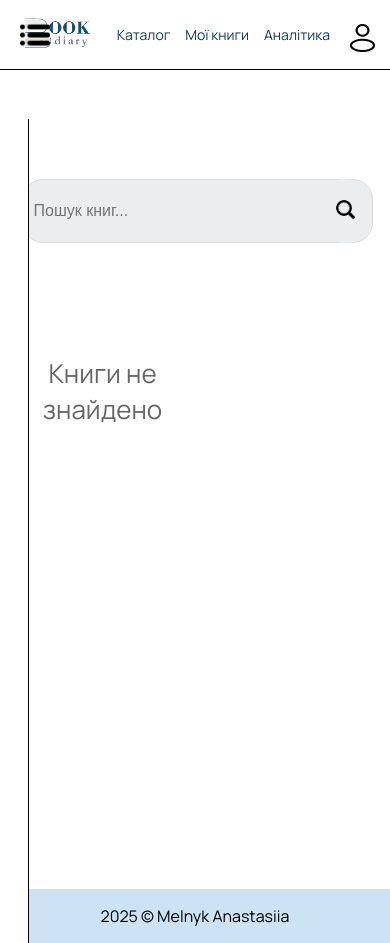
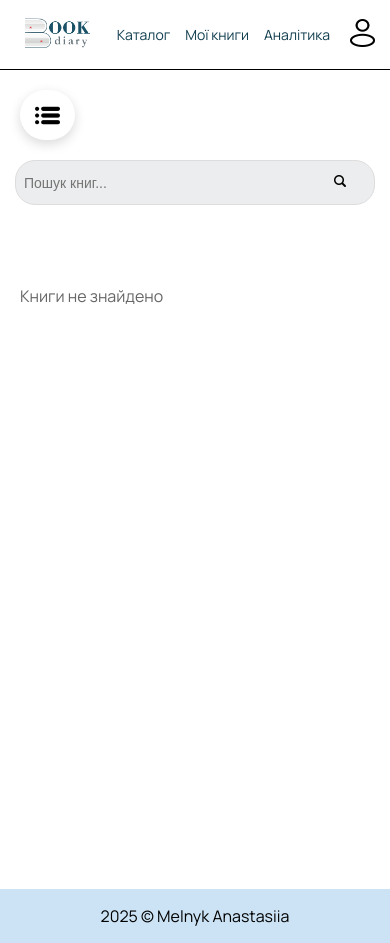
Before and after one commit to mlnk-nst/Book-diary, a PHP site: page /catalog.php in a window 390 px wide. Run offline with PHP 8.4, Linux system fonts and the light colour scheme; data that the repository does not hold is empty.

Commit message:
Адаптація каталог

```diff
--- a/style/style-cataloge.css
+++ b/style/style-cataloge.css
@@ -109,9 +109,8 @@
     margin-left: 380px;
     margin-right: 68px;
     display: grid;
-    grid-template-columns: repeat(6, 1fr) !important;
-    gap: 20px;
-
+    grid-template-columns: repeat(auto-fit, minmax(180px, 1fr));
+    gap: 30px;
 }
 
 
@@ -219,6 +218,10 @@
     }
 }
 
+.h4:hover {
+    color: rgb(0, 97, 114);
+}
+
 .top {
     display: flex;
     justify-content: space-between;
@@ -230,39 +233,21 @@
     margin-right: 52px;
 }
 
-@media (max-width: 1200px) {
-    .book-list {
-        grid-template-columns: repeat(4, 1fr) !important;
-    }
-}
-
-@media (max-width: 992px) {
-    .book-list {
-        grid-template-columns: repeat(3, 1fr) !important;
-    }
-}
-
-@media (max-width: 768px) {
-    .book-list {
-        grid-template-columns: repeat(2, 1fr) !important;
-    }
-}
-
-@media (max-width: 480px) {
-    .book-list {
-        grid-template-columns: 1fr !important;
-    }
-}
-
 .menu-toggle {
     display: none;
     position: fixed;
     top: 20px;
     left: 20px;
     z-index: 100;
-    background: transparent;
     border: none;
     cursor: pointer;
+    background-color: #fff;
+    border-radius: 25px;
+    margin-top: 90px;
+    padding: 10px 15px;
+    box-shadow: 0 4px 12px rgba(0, 0, 0, 0.15);
+    position: fixed;
+
 }
 
 .menu-toggle img {
@@ -270,14 +255,117 @@
     height: 30px;
 }
 
-@media (max-width: 768px) {
+@keyframes fadeIn {
+    from {
+        opacity: 0;
+    }
+
+    to {
+        opacity: 1;
+    }
+}
+
+#menu-toggle {
+    visibility: hidden;
+    animation: fadeIn 0.5s ease-out;
+    opacity: 0;
+    transition: opacity 0.5s ease;
+}
+
+#menu-toggle.visible {
+    opacity: 1;
+    visibility: visible;
+}
+
+@media (max-width: 1272px) {
+    #menu-toggle {
+        display: none;
+    }
+
+    h3 {
+        font-size: 22px;
+    }
+
+    h4 {
+        font-size: 15px;
+    }
+
+    .menu-toggle {
+        display: none;
+    }
+
+    .menu-category {
+        width: 280px;
+        padding-right: 15px;
+    }
+
+    .search-container {
+        margin-left: 325px;
+        width: calc(100% - 310px - 40px);
+    }
+
+    .book-list {
+        margin-left: 325px;
+        margin-right: 40px;
+    }
+
+    .book_dynamic {
+        max-width: 180px;
+    }
+
+    .book_dynamic .img-book {
+        width: 180px;
+        height: 280px;
+    }
+
+    .book_dynamic .h4,
+    .book_dynamic .p {
+        width: 180px;
+    }
+
+    .top {
+        margin-left: 300px;
+        margin-right: 30px;
+    }
+
+    .txt {
+        font-size: 24px;
+    }
+
+    .pagination a {
+        font-size: 15px;
+    }
+}
+
+@media (max-width: 1024px) {
+    h3 {
+        font-size: 20px;
+    }
+
+    h4 {
+        font-size: 14px;
+    }
+
+    #menu-toggle {
+        display: block;
+    }
+
     .menu-category {
         transform: translateX(-100%);
         transition: transform 0.3s ease;
-        width: 260px;
-        background-color: #fff;
+        position: fixed;
+        top: 90px;
+        left: 0;
+        width: 240px;
+        background-color: white;
         z-index: 99;
         padding: 20px;
+        overflow-y: auto;
+        margin: 0;
+    }
+
+    .menu-category {
+        transform: translateX(-100%) translateX(-50px);
     }
 
     .menu-category.active {
@@ -294,13 +382,231 @@
         width: calc(100% - 40px);
     }
 
+    .top {
+        margin: 10px;
+
+    }
+
     .book-list {
         margin-left: 20px;
         margin-right: 20px;
-        grid-template-columns: repeat(2, 1fr) !important;
+    }
+
+    .book_dynamic {
+        max-width: 170px;
+    }
+
+    .book_dynamic .img-book {
+        width: 170px;
+        height: 260px;
+    }
+
+    .book_dynamic .h4,
+    .book_dynamic .p {
+        width: 170px;
     }
 }
 
-.h4:hover {
-    color: rgb(0, 97, 114);
+@media (max-width: 768px) {
+    h3 {
+        font-size: 18px;
+    }
+
+    h4 {
+        font-size: 14px;
+    }
+
+    #menu-toggle {
+        display: block;
+        padding: 10px 15px;
+
+    }
+
+    #menu-toggle img {
+        width: 25px;
+        object-fit: contain;
+        display: block;
+    }
+
+    .menu-category {
+        transform: translateX(-100%) translateX(-40px);
+        transition: transform 0.3s ease;
+        position: fixed;
+        top: 80px;
+        left: 0;
+        width: 200px;
+        background-color: white;
+        z-index: 99;
+        padding: 15px;
+        overflow-y: auto;
+        margin: 0;
+    }
+
+    .menu-category.active {
+        transform: translateX(0);
+    }
+
+    .menu-toggle {
+        display: block;
+        top: 0;
+    }
+
+    .search-container {
+        margin-left: 15px;
+        margin-right: 15px;
+        width: calc(100% - 30px);
+        margin-top: 160px;
+    }
+
+    .top {
+        margin: 8px;
+    }
+
+    .book-list {
+        margin-left: 15px;
+        margin-right: 15px;
+    }
+
+    .book_dynamic {
+        max-width: 150px;
+    }
+
+    .book_dynamic .img-book {
+        width: 150px;
+        height: 230px;
+    }
+
+    .book_dynamic .h4,
+    .book_dynamic .p {
+        width: 150px;
+    }
+
+    .subcategory {
+        font-size: 13px;
+        margin-left: 8px;
+        margin-top: 4px;
+    }
 }
+
+@media (max-width: 644px) {
+    .book_dynamic {
+        max-width: 130px;
+    }
+
+    .book_dynamic .img-book {
+        width: 130px;
+        height: 200px;
+    }
+
+    .book_dynamic .h4,
+    .book_dynamic .p {
+        width: 130px;
+        font-size: 12px;
+    }
+
+    .book_dynamic .h4 {
+        margin: 4px 0;
+    }
+
+    .book_dynamic .p {
+        font-size: 11px;
+    }
+
+    .search-container {
+        display: flex;
+        align-items: center;
+        width: calc(100% - 50px);
+        margin-right: 5px;
+    }
+
+    #search-input {
+        flex: 1;
+        padding: 6px 8px;
+        font-size: 14px;
+        height: 45px;
+    }
+
+    #search-button {
+        padding: 4px;
+        width: 30px;
+        height: 30px;
+    }
+
+    .search-icon {
+        width: 16px;
+        height: 16px;
+    }
+
+    .book-list {
+        gap: 0;
+    }
+}
+
+@media (max-width: 584px) {
+    .book-list {
+        grid-template-columns: repeat(auto-fill, minmax(140px, 1fr));
+        margin-left: 20px;
+        margin-right: 20px;
+    }
+
+    .book_dynamic {
+        max-width: 140px;
+    }
+
+    .txt {
+        font-size: 16px;
+        text-align: left;
+    }
+
+}
+
+@media (max-width: 450px) {
+    .menu-category {
+        top: 70px;
+    }
+}
+
+@media (max-width: 380px) {
+    .menu-category {
+        top: 60px;
+    }
+
+    .search-container {
+        margin-top: 130px;
+    }
+
+    #menu-toggle {
+        padding: 8px 12px;
+        margin-top: 70px;
+    }
+
+    #menu-toggle img {
+        width: 20px;
+    }
+
+    h3 {
+        font-size: 16px;
+    }
+
+    h4 {
+        font-size: 13px;
+    }
+
+    .subcategory {
+        font-size: 12px;
+        margin-left: 5px;
+    }
+
+    .txt {
+        font-size: 14px;
+        text-align: left;
+    }
+
+    .show-all {
+        font-size: 14px;
+        margin: 5px auto;
+        width: 60%;
+        max-width: 200px;
+        text-align: center;
+    }
+}
--- a/style/style.css
+++ b/style/style.css
@@ -174,7 +174,7 @@
     }
 }
 
-@media (max-width: 390px) {
+@media (max-width: 450px) {
     .header {
         height: 70px;
     }
@@ -193,7 +193,30 @@
     .profile {
         width: 35px;
         height: 32px;
-        margin: 40px 10px 0 5px;
+        margin: 35px 10px 0 5px;
+    }
+}
+
+@media (max-width: 380px) {
+    .header {
+        height: 60px;
+    }
+
+    .header_left {
+        width: 65px;
+        padding-left: 5px;
+    }
+
+    .header_right li a {
+        font-size: 12px;
+        margin-right: 5px;
+        padding: 5px;
+    }
+
+    .profile {
+        width: 30px;
+        height: 30px;
+        margin: 35px 10px 0 5px;
     }
 }
 
```
Also changed, not shown: js/cataloge.js (+40 -0 lines).
